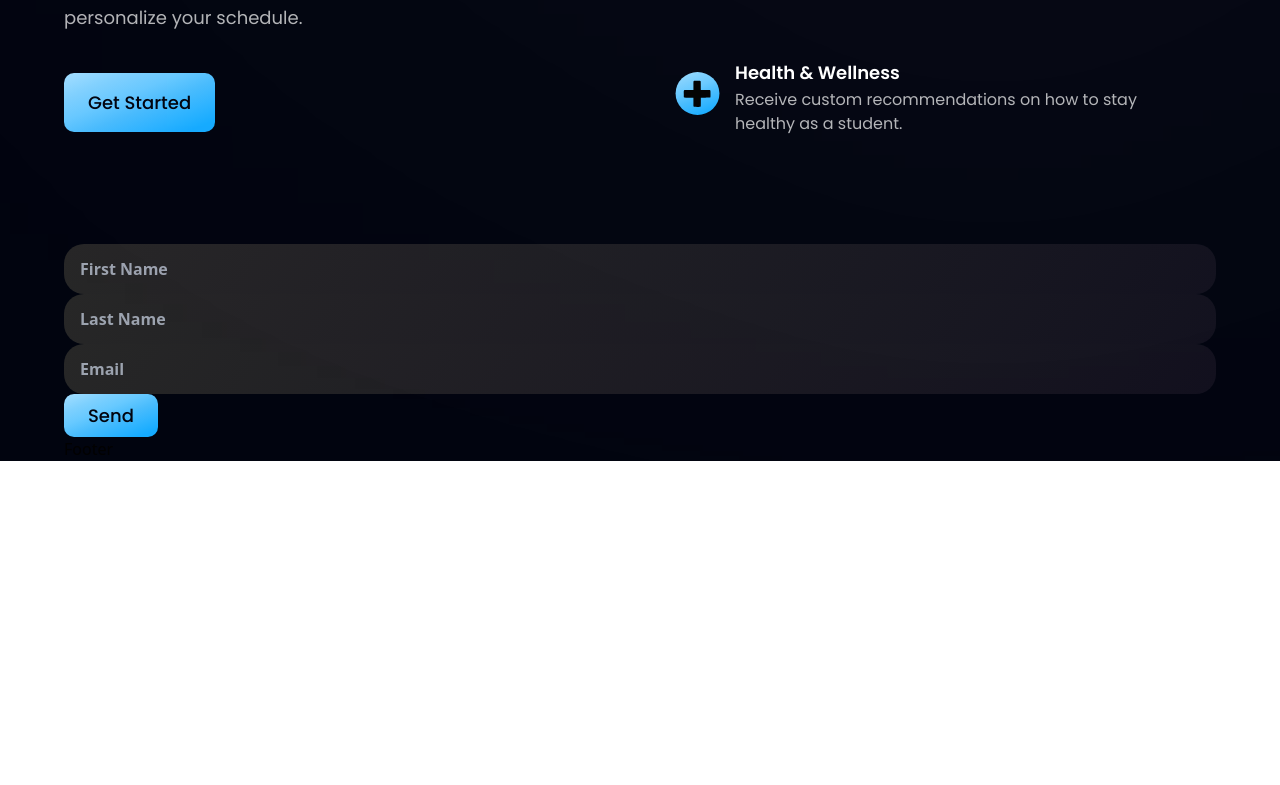
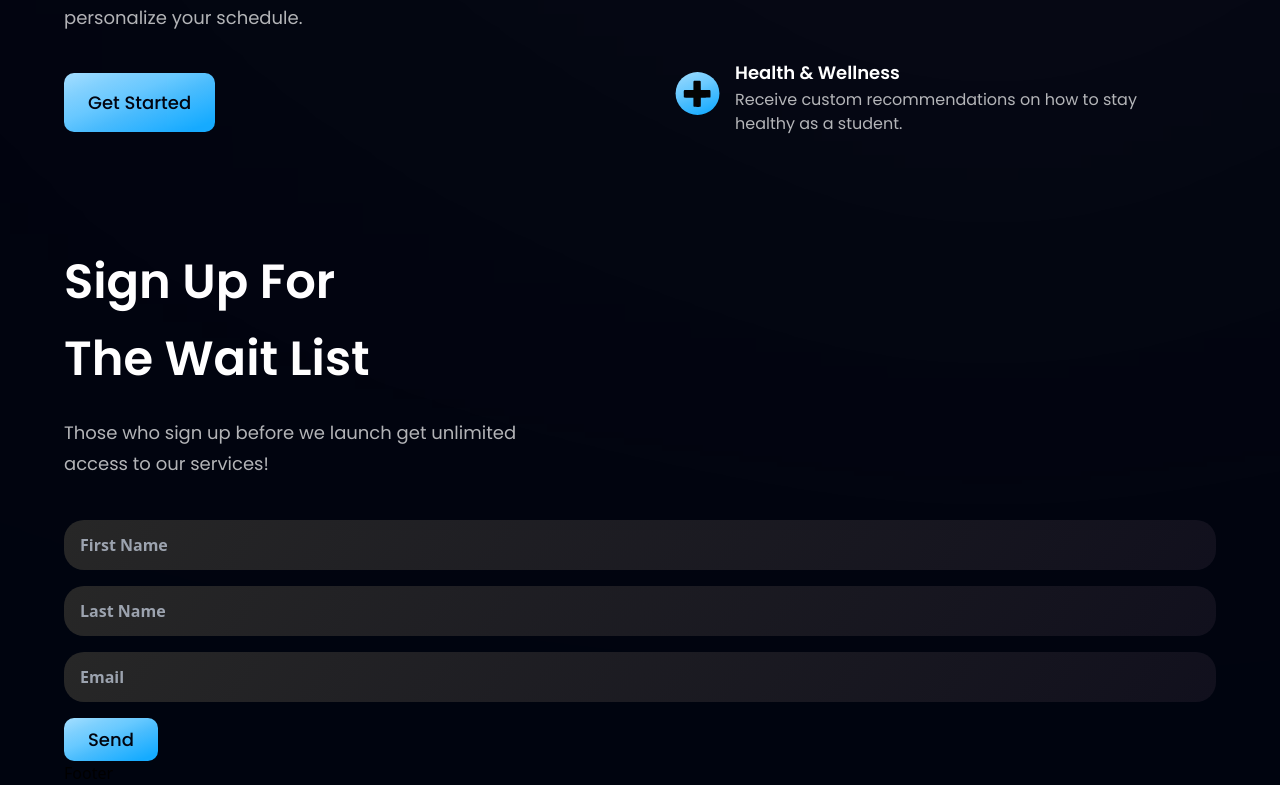
Before and after one commit to raf-fonseca/FYI101, a React (Vite) app: page / in a window 1280 px wide. Shown: the part 1129-1914 px from the top of the page. Before the commit the page ends 1590 px from the top, so only its background shows below. Built offline with nearby package versions, Linux system fonts and the light colour scheme.

Commit message:
Padding and title WaitList

```diff
--- a/src/components/WaitList.jsx
+++ b/src/components/WaitList.jsx
@@ -36,8 +36,19 @@ function WaitList() {
       className={`${layout.flexCenter} mt-4`}
       id="waitList"
     >
+      <div className={layout.sectionInfo}>
+        <h2 className={styles.heading2}>
+          Sign Up For
+          <br className="sm:block hidden mt-5" />
+          The Wait List
+        </h2>
+        <p className={`${styles.paragraph} max-w-[470px] mt-5 mb-10 `}>
+          Those who sign up before we launch get unlimited access to our
+          services!
+        </p>
+      </div>
       <input
-        className="w-full   h-[50px] rounded-[20px] bg-discount-gradient text-white font-semibold px-4 py-2"
+        className="w-full h-[50px] rounded-[20px] bg-discount-gradient text-white font-semibold px-4 py-2 "
         type="text"
         placeholder="First Name"
         value={firstName}
@@ -45,7 +56,7 @@ function WaitList() {
         required
       />
       <input
-        className="w-full  h-[50px] rounded-[20px] bg-discount-gradient text-white font-semibold px-4 py-2"
+        className="w-full h-[50px] rounded-[20px] bg-discount-gradient text-white font-semibold px-4 py-2 mt-4"
         type="text"
         placeholder="Last Name"
         value={lastName}
@@ -53,7 +64,7 @@ function WaitList() {
         required
       />
       <input
-        className="w-full   h-[50px] rounded-[20px] bg-discount-gradient text-white font-semibold px-4 py-2"
+        className="w-full h-[50px] rounded-[20px] bg-discount-gradient text-white font-semibold px-4 py-2 mt-4 mb-4"
         type="email"
         placeholder="Email"
         value={email}
```
